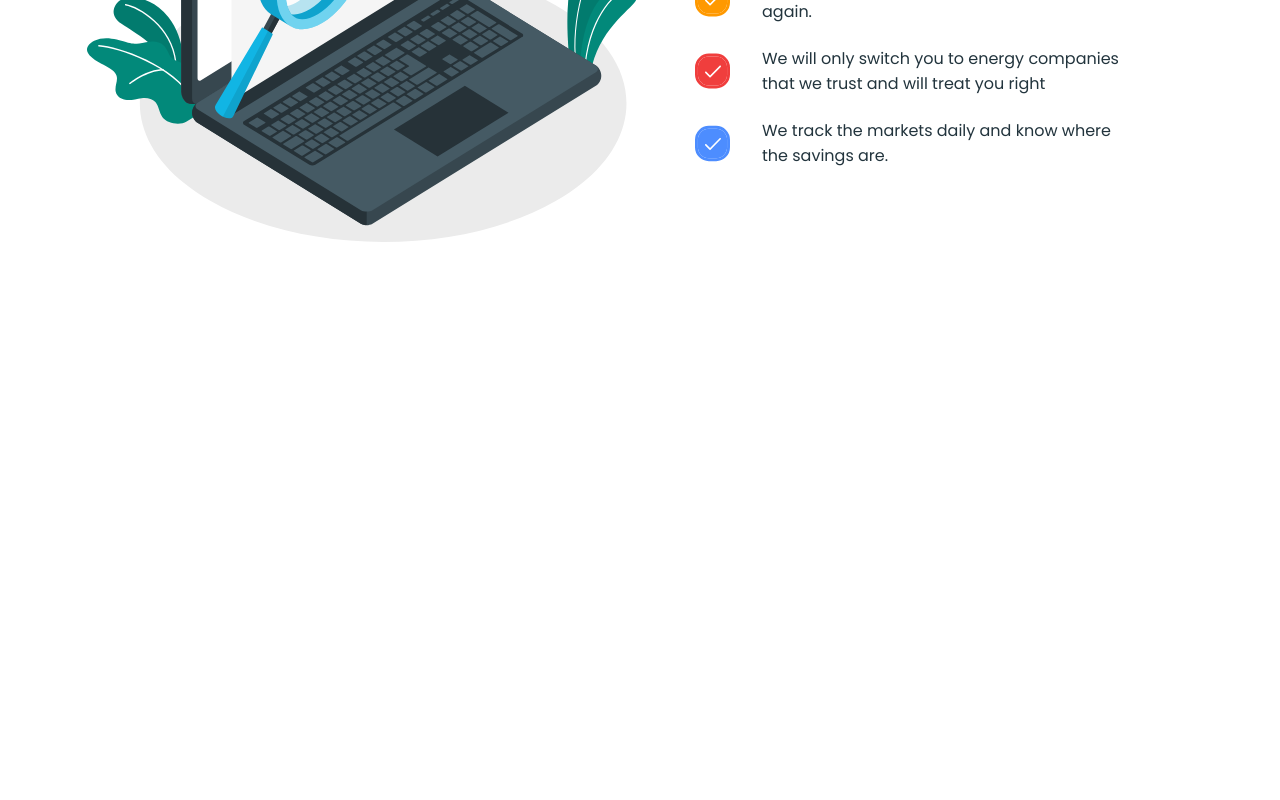
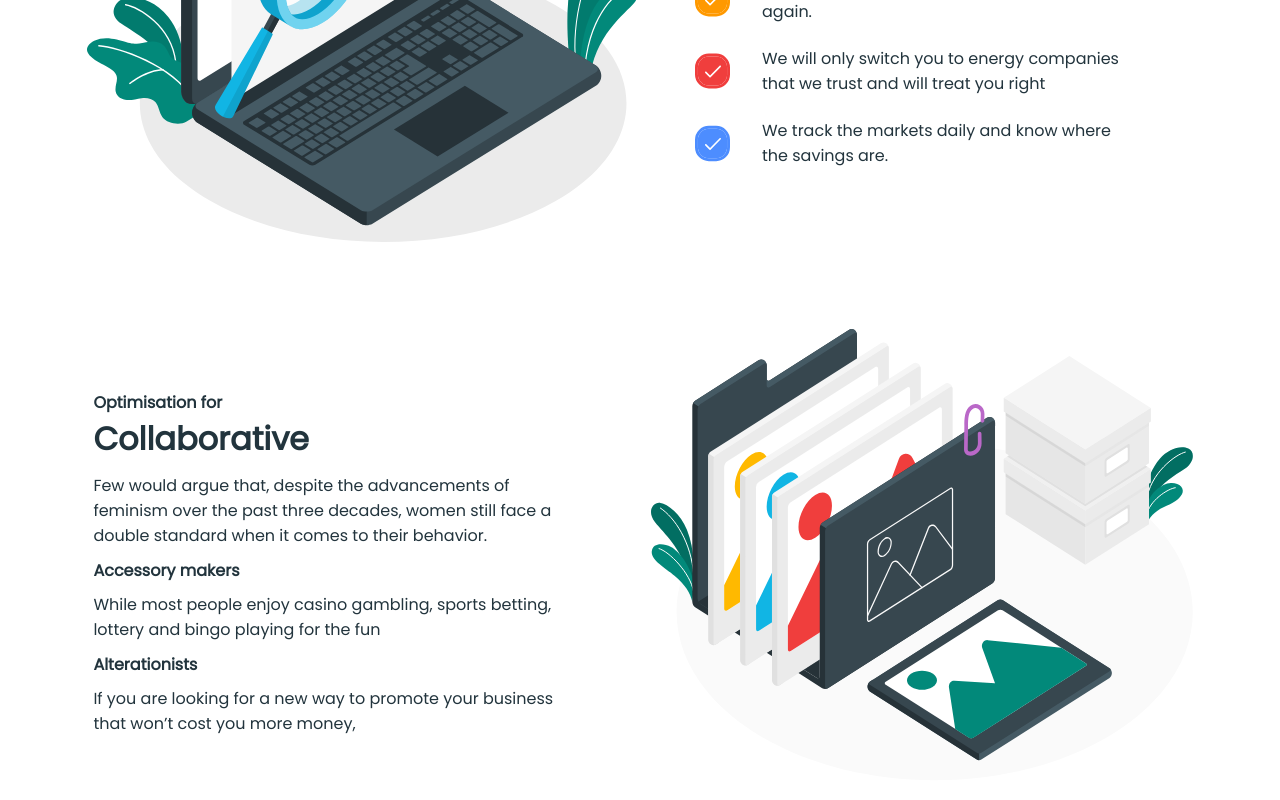
Before and after one commit to omar199523/my-product, a React (Create React App) app: page / in a window 1280 px wide. Shown: the part 2104-2904 px from the top of the page. Before the commit the page ends 2401 px from the top, so only its background shows below. Built offline with nearby package versions, Linux system fonts and the light colour scheme; the HTML template or start-up script is replaced by a standard one.

Commit message:
add CollaborativeSection  in product page and edit some style in this section

```diff
--- a/src/componants/CollaborativeSection/index.js
+++ b/src/componants/CollaborativeSection/index.js
@@ -1,21 +1,23 @@
 import React from 'react';
 
-import collaborativeIcon from '../../img/collaborativeIcon.svg'
+import collaborativeIcon from '../../img/collaborativeIcon.svg';
+import {H2,P1,P2,P3} from '../Typograph'
 import './style.css';
 
 const CollaborativeSection = () => {
     return (
         <section className="collaborative-sectien container">
-            <div className="text-cont">
-                <h3>Optimisation for</h3>
-                <h2>Collaborative</h2>
-                <p>Few would argue that, despite the advancements of feminism over the past three decades, women still face a double standard when it comes to their behavior. </p>
-                <h4>Accessory makers</h4>
-                <p>While most people enjoy casino gambling, sports betting, lottery and bingo playing for the fun</p>
-                <h4>Alterationists</h4>
-                <p>If you are looking for a new way to promote your business that won’t cost you more money, </p>
+            <div className="collaborative-img"><img src={collaborativeIcon} alt=""/></div>
+            <div className="collaborative-text-cont">
+                <P1>Optimisation for</P1>
+                <H2>Collaborative</H2>
+                <P3>Few would argue that, despite the advancements of feminism over the past three decades, women still face a double standard when it comes to their behavior. </P3>
+                <P2>Accessory makers</P2>
+                <P3>While most people enjoy casino gambling, sports betting, lottery and bingo playing for the fun</P3>
+                <P2>Alterationists</P2>
+                <P3>If you are looking for a new way to promote your business that won’t cost you more money, </P3>
             </div>
-            <div className="collaborative-img"><img src={collaborativeIcon} alt=""/></div>
+
         </section>
     )
 }
--- a/src/componants/CollaborativeSection/style.css
+++ b/src/componants/CollaborativeSection/style.css
@@ -1,3 +1,16 @@
-.collaborative-sectien{
-
+.collaborative-sectien {
+  flex-direction: row-reverse;
 }
+.collaborative-img {
+  flex: 1 2 300px;
+  padding: 1em;
+}
+.collaborative-text-cont {
+  flex: 1 2 300px;
+  display: flex;
+  flex-direction: column;
+  padding: 1.4em;
+}
+.collaborative-text-cont p {
+  padding: 0.6em 1.7em 0em 0em;
+}
--- a/src/pages/Product.js
+++ b/src/pages/Product.js
@@ -1,9 +1,11 @@
 import React from 'react'
 import Header from '../componants/Header';
 import MainLogo from '../componants/MainLogo';
-import DocumentSection from '../componants/DocumentSection'
+
 // import Footer from '../componants/Footer';
 import ServiceSection from '../componants/ServicesSection';
+import DocumentSection from '../componants/DocumentSection'
+import CollaborativeSection from '../componants/CollaborativeSection'
 import CustomarSuport from '../componants/CustomarSuport'
 const Product = () => {
     return (
@@ -13,6 +15,7 @@ const Product = () => {
             <ServiceSection/>
             <DocumentSection/>
             <CustomarSuport/>
+            <CollaborativeSection/>
             {/* <Footer/> */}
         </>
     )
```
Also changed, not shown: src/img/collaborativeIcon.svg (renamed from src/img/callpritiveIcon.svg).
